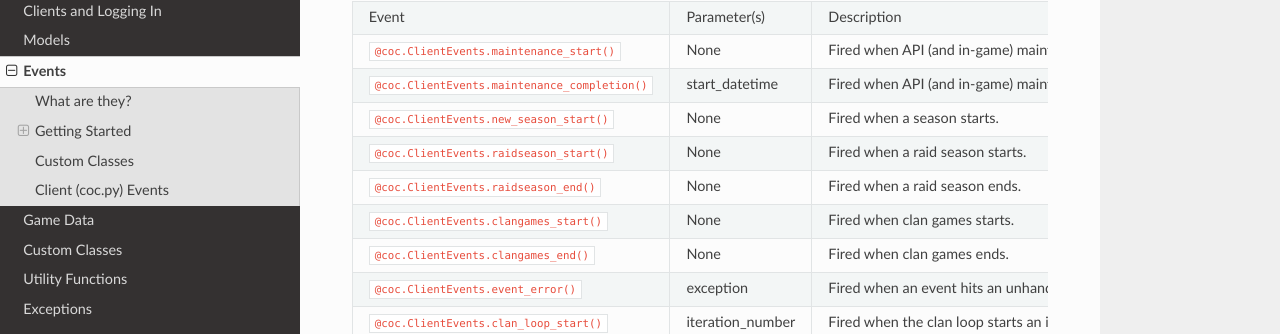
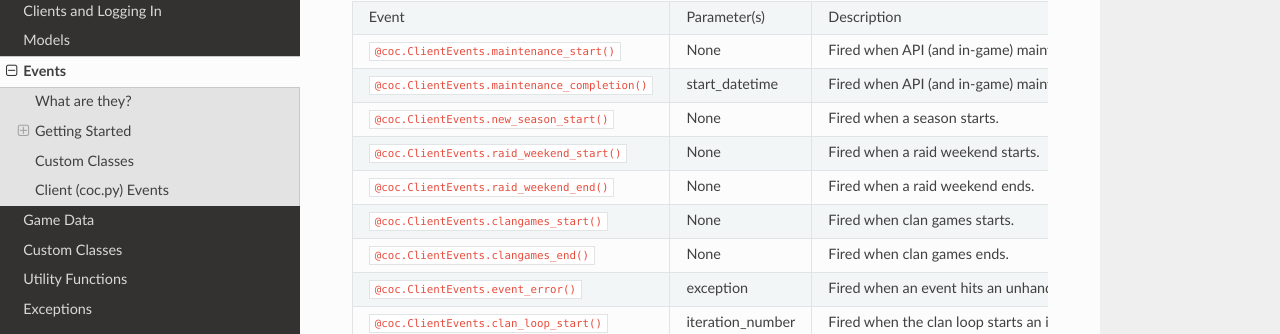
Before and after one commit to mathsman5133/coc.py, a Sphinx documentation site: the page built from docs/code_overview/event.rst, in a window 1280 px wide and 900 px high, scrolled down 5853 px. Shown: the part 115-449 px from the top of the window. Built offline with Sphinx 7.4.7 and the Read the Docs theme 2.0.0, drawn with Linux system fonts in a browser that asks for light colours.

Commit message:
rename raidseason to raid_weekend

```diff
--- a/docs/code_overview/event.rst
+++ b/docs/code_overview/event.rst
@@ -302,9 +302,9 @@ coc.py has a few events that are unique to the library, and which provide some u
 +------------------------------------------------+-------------------------+--------------------------------------------------+
 | ``@coc.ClientEvents.new_season_start()``       | None                    | Fired when a season starts.                      |
 +------------------------------------------------+-------------------------+--------------------------------------------------+
-| ``@coc.ClientEvents.raidseason_start()``       | None                    | Fired when a raid season starts.                 |
+| ``@coc.ClientEvents.raid_weekend_start()``     | None                    | Fired when a raid weekend starts.                |
 +------------------------------------------------+-------------------------+--------------------------------------------------+
-| ``@coc.ClientEvents.raidseason_end()``         | None                    | Fired when a raid season ends.                   |
+| ``@coc.ClientEvents.raid_weekend_end()``       | None                    | Fired when a raid weekend ends.                  |
 +------------------------------------------------+-------------------------+--------------------------------------------------+
 | ``@coc.ClientEvents.clangames_start()``        | None                    | Fired when clan games starts.                    |
 +------------------------------------------------+-------------------------+--------------------------------------------------+
--- a/docs/miscellaneous/changelog.rst
+++ b/docs/miscellaneous/changelog.rst
@@ -12,7 +12,7 @@ v2.2.4
 Additions:
 ~~~~~~~~~~
 
-- Added new events :func:`ClientEvents.raidseason_start`, :func:`ClientEvents.raidseason_end`,
+- Added new events :func:`ClientEvents.raid_weekend_start`, :func:`ClientEvents.raid_weekend_end`,
   :func:`ClientEvents.clangames_start`, :func:`ClientEvents.clangames_end` and :func:`WarEvents.new_war`
 - Added utility functions :func:`utils.get_raid_weekend_start`, :func:`utils.get_raid_weekend_end`
 - Added clan capital leader boards
```
